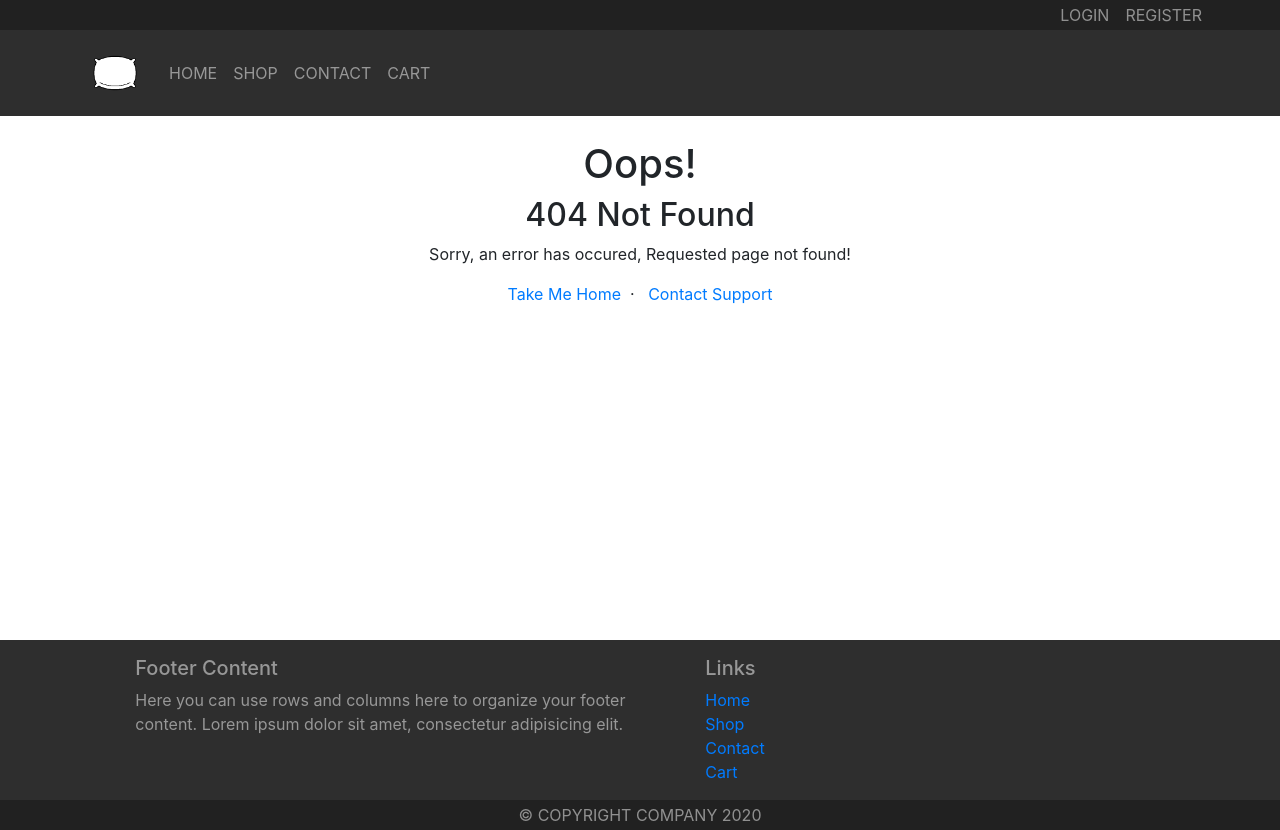
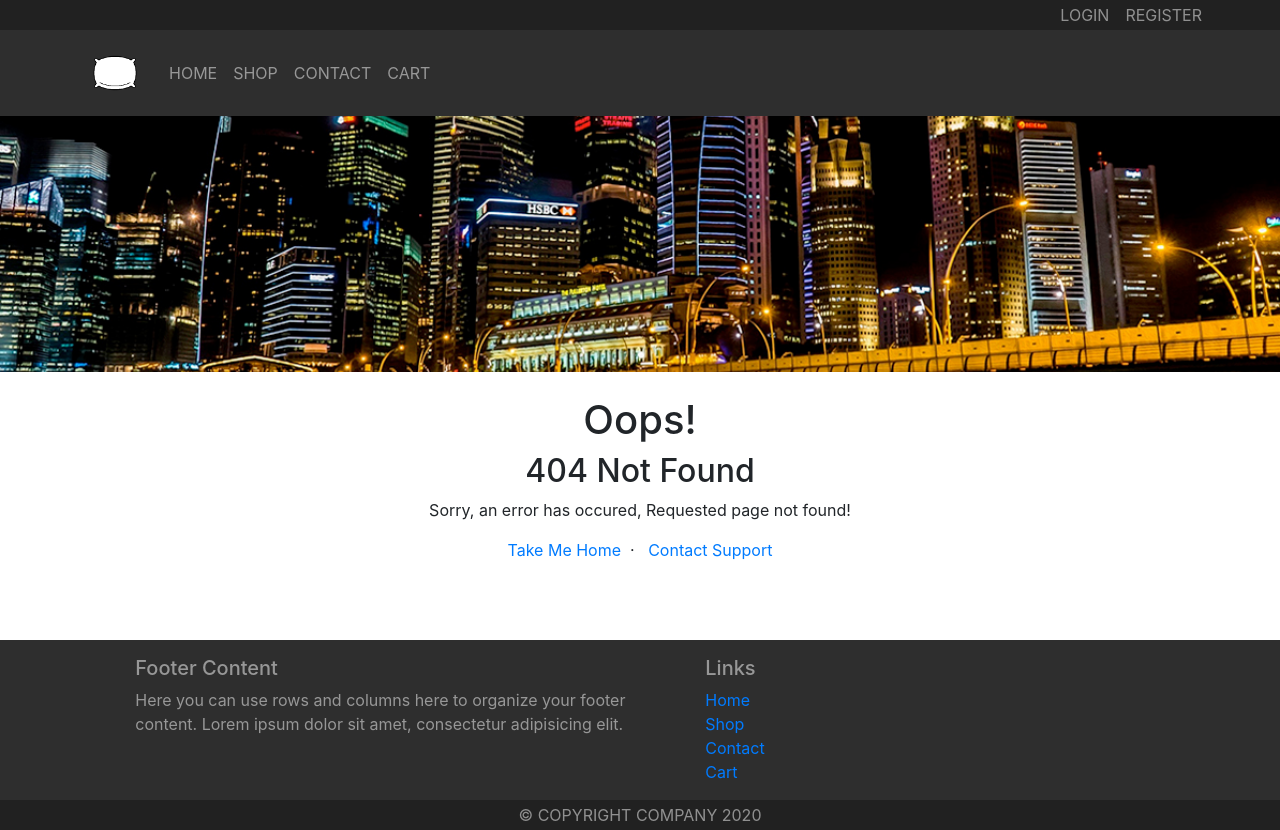
Before and after one commit to PhilipPhil/e-commerce, a React (Create React App) app in the folder app/: page /error404 in a window 1280 px wide. Built offline with nearby package versions, Linux system fonts and the light colour scheme; the HTML template or start-up script is replaced by a standard one.

Commit message:
Fixes footer and error404 page

```diff
--- a/app/src/App.css
+++ b/app/src/App.css
@@ -1,5 +1,11 @@
+.top-img {
+    height: 16rem;
+    object-fit: cover;
+}
+
 .carousel-item > img {
     min-height: 20rem;
+    max-height: 31rem;
     object-fit: cover;
 }
 
@@ -19,12 +25,14 @@
 .top-footer {
     background-color: #2E2E2E!important;
     min-height: 18vh;
+    object-fit: cover
 }
 
 .bottom-footer {
     height: 30px;
     min-height: 2vh;
     background-color: #212121!important;
+    object-fit: cover
 }
 
 .bottom-footer .container p {
@@ -32,7 +40,6 @@
 }
 
 .main-container {
-    margin: 0;
     width: 100%;
     min-height: 80vh;
 }
--- a/app/src/components/Error404.js
+++ b/app/src/components/Error404.js
@@ -5,6 +5,7 @@ import { Link } from 'react-router-dom';
 function Error404(props) {
   return (
     <React.Fragment>
+      <img className="d-block w-100 top-img" src="assets/images/1200x400.jpg" alt="First slide" />
       <div className="container">
         <div className="row py-4">
           <div className="col text-center">
```
